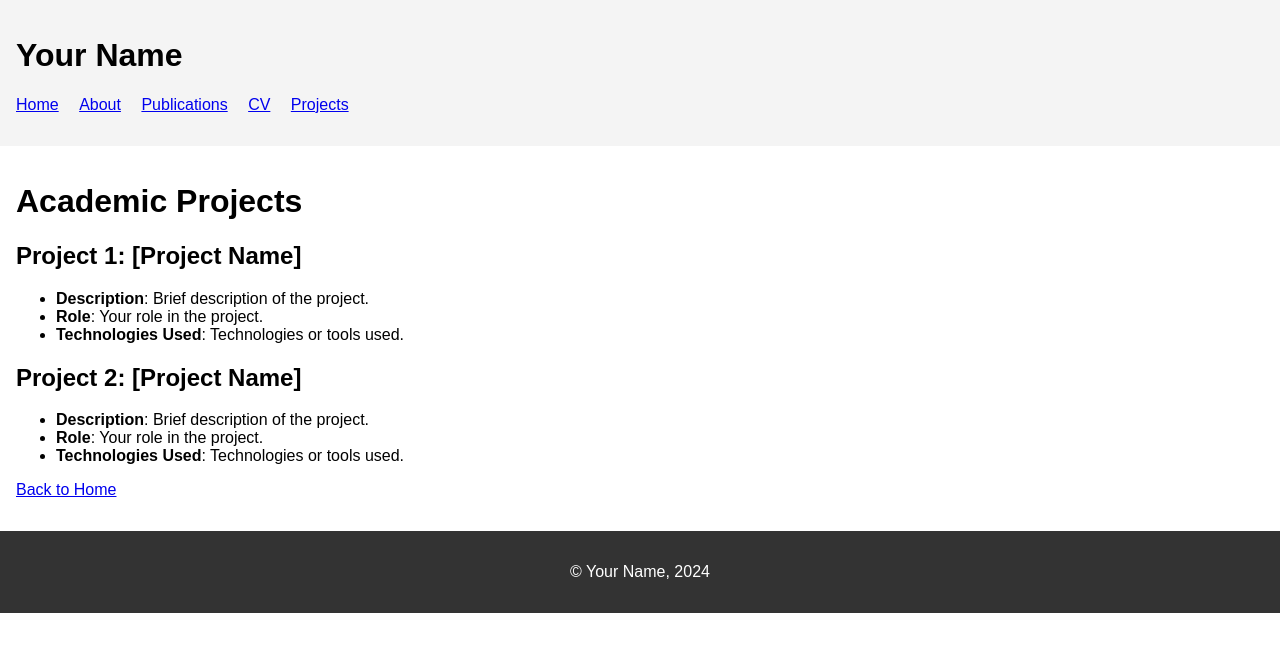
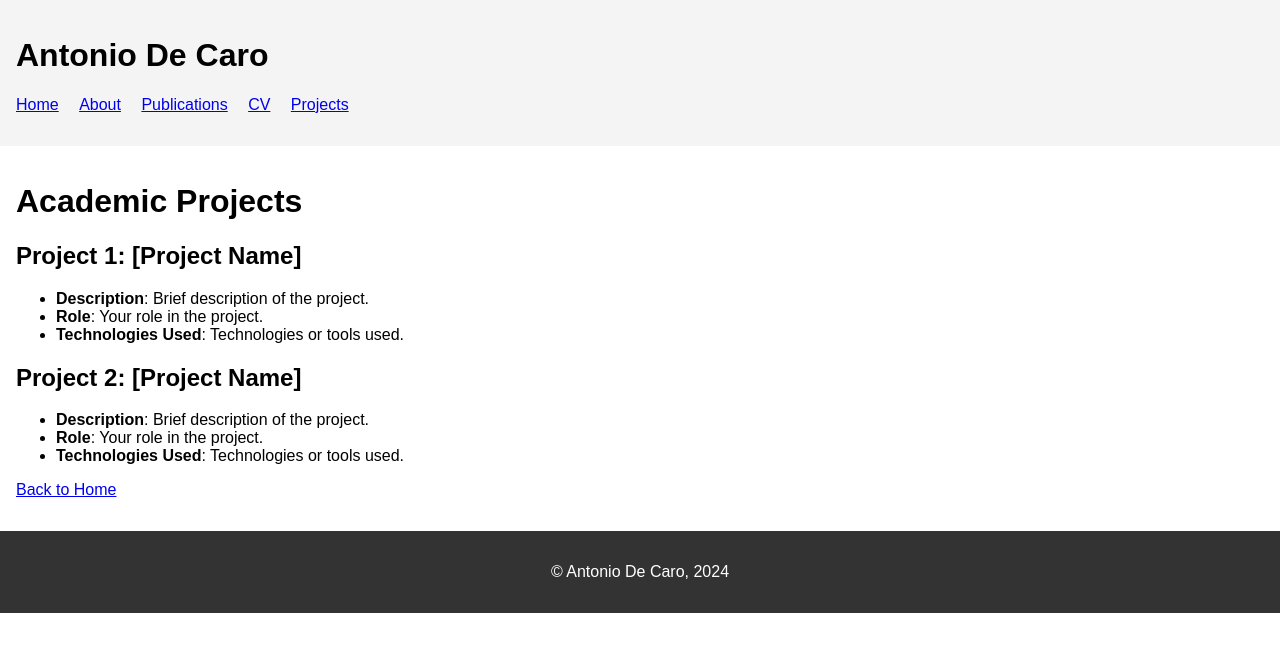
Before and after one commit to antonio-decaro/antonio-decaro.github.io, a Jekyll site: the page built from projects.md, in a window 1280 px wide. Shown: the top 652 px of the page. Built offline with Jekyll 4.4.1, drawn with Linux system fonts in a browser that asks for light colours; some of the changed lines change nothing that is shown.

Commit message:
Update Jekyll website configuration and dependencies

```diff
--- a/_config.yaml
+++ b/_config.yaml
@@ -1,3 +1,53 @@
-title: Your Name
-description: Academic Profile
-theme: jakyll-theme-cayman  # Use a minimalistic theme as a base
+# Site settings
+title: "Antonio De Caro"
+description: "Academic Profile"
+baseurl: "" # the subpath of your site, e.g., /blog
+url: "" # the base hostname & protocol for your site
+
+# Build settings
+markdown: kramdown
+theme: null
+
+# Permalink settings
+permalink: pretty
+
+# Exclude from processing
+exclude:
+  - Gemfile
+  - Gemfile.lock
+  - node_modules
+  - vendor/bundle/
+  - vendor/cache/
+  - vendor/gems/
+  - vendor/ruby/
+
+# Plugins
+plugins:
+  - jekyll-feed
+  - jekyll-seo-tag
+
+# Jekyll feed settings
+feed:
+  path: "feed.xml"
+  posts_limit: 10
+
+# Jekyll SEO Tag settings
+seo:
+  title: "Your Academic Name"
+  description: "Academic Profile"
+  image: "/assets/images/profile.jpg"
+  twitter:
+    username: "your_twitter_username"
+
+# Navigation links
+navigation:
+  - title: Home
+    url: /
+  - title: About
+    url: /about/
+  - title: Publications
+    url: /publications/
+  - title: CV
+    url: /cv/
+  - title: Projects
+    url: /projects/
```
